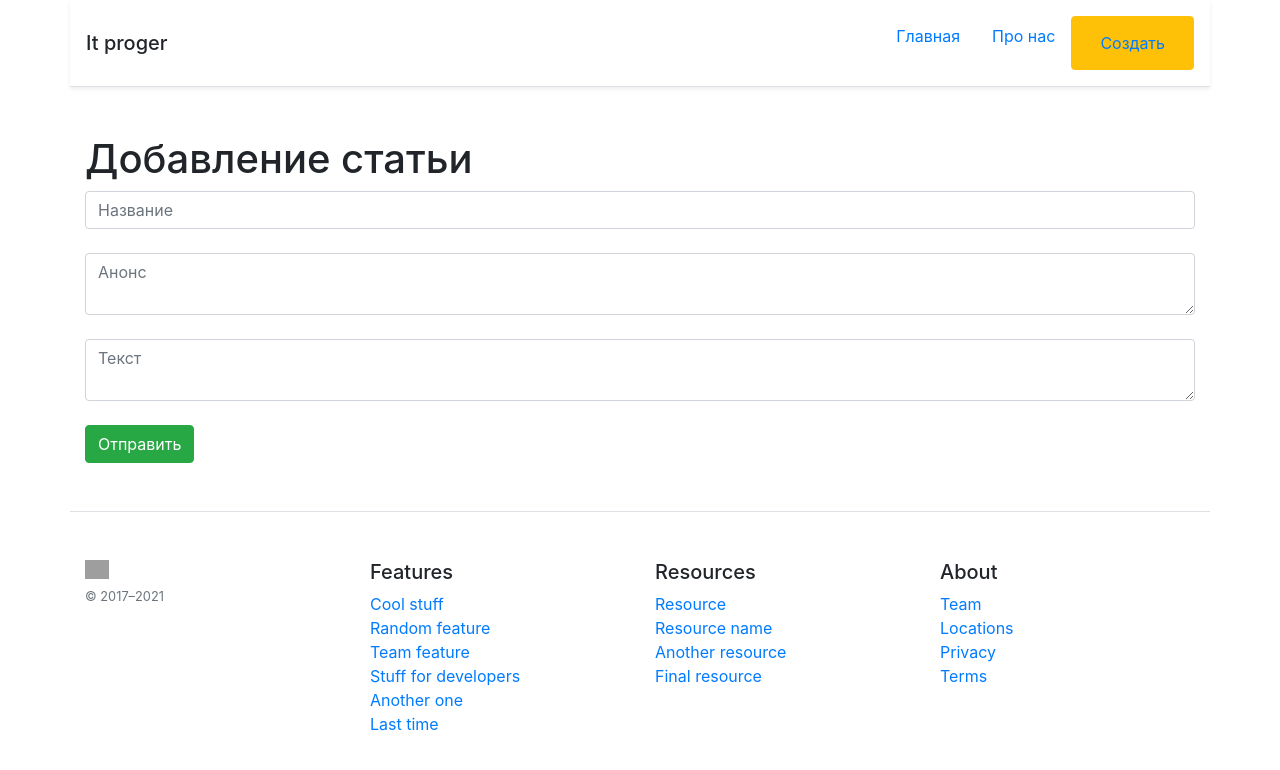
After one commit to stitsyuk98/learn_flask_dudar, a Flask app: page /create-article in a window 1280 px wide. The commit adds this page. Shown: the top 770 px of the page. Run offline with Flask 2, Linux system fonts and the light colour scheme; some libraries are stand-ins or nearby versions; grey boxes are pictures that could not be loaded.

Commit message:
lesson 3 Создана база данных Написана страница добавления статьи

```diff
--- a/blog/app.py
+++ b/blog/app.py
@@ -1,7 +1,24 @@
-from flask import Flask, render_template, url_for
+from flask import Flask, render_template, url_for, request, redirect
+from flask_sqlalchemy import  SQLAlchemy
+from datetime import datetime
 
 
 app = Flask(__name__)  # передает данный файл
+app.config['SQLALCHEMY_DATABASE_URI'] = 'sqlite:///blog.db'  # объявили базу данных
+app.config['SQLALCHEMY_TRACK_MODIFICATIONS'] = False
+db = SQLAlchemy(app)
+
+
+class Article(db.Model):
+    id = db.Column(db.Integer, primary_key=True)
+    title = db.Column(db.String(100), nullable=False)
+    intro = db.Column(db.String(300), nullable=False)
+    text = db.Column(db.Text, nullable=False)
+    date = db.Column(db.DateTime, default=datetime.utcnow())
+
+    def __repr__(self):
+        return '<Article %r>' % self.id
+
 
 
 # отслеживает определенный url адресс
@@ -17,9 +34,23 @@ def about():
     return render_template('about.html')
 
 
-@app.route('/user/<string:name>/<int:id>')
-def user(name, id):
-    return f'It is user page: {name}, {id}'
+@app.route('/create-article', methods=['GET', 'POST'])
+def create_article():
+    if request.method == 'POST':
+        title = request.form['title']
+        intro = request.form['intro']
+        text = request.form['text']
+
+        article = Article(title=title, intro=intro, text=text)
+
+        try:
+            db.session.add(article)
+            db.session.commit()
+            return redirect('/')
+        except:
+            return 'При добавлении статьи произошла ошибка'
+    else:
+        return render_template('create-article.html')
 
 
 if __name__ == "__main__":
--- a/blog/templates/base.html
+++ b/blog/templates/base.html
@@ -16,6 +16,9 @@
             </li>
             <li class="nav-item">
             <a class="nav-link" href="/about">Про нас</a>
+            </li>
+            <li class="nav-item btn btn-warning">
+            <a class="nav-link" href="/create-article">Создать</a>
             </li>
             </ul>
       </nav>
--- /dev/null
+++ b/blog/templates/create-article.html
@@ -0,0 +1,18 @@
+{% extends 'base.html' %}
+
+{% block title %}
+Страница про нас
+{% endblock %}
+
+{% block body %}
+<div class="container mt-5">
+    <h1>Добавление статьи</h1>
+    <form method="post">
+        <input type="title" name="title" id="title" class="form-control" placeholder="Название"><br>
+        <textarea type="intro" name="intro" id="intro" class="form-control" placeholder="Анонс"></textarea><br>
+        <textarea type="text" name="text" id="text" class="form-control" placeholder="Текст"></textarea><br>
+        <input type="submit" class="btn btn-success" value="Отправить"><br>
+
+    </form>
+</div>
+{% endblock %}
```
